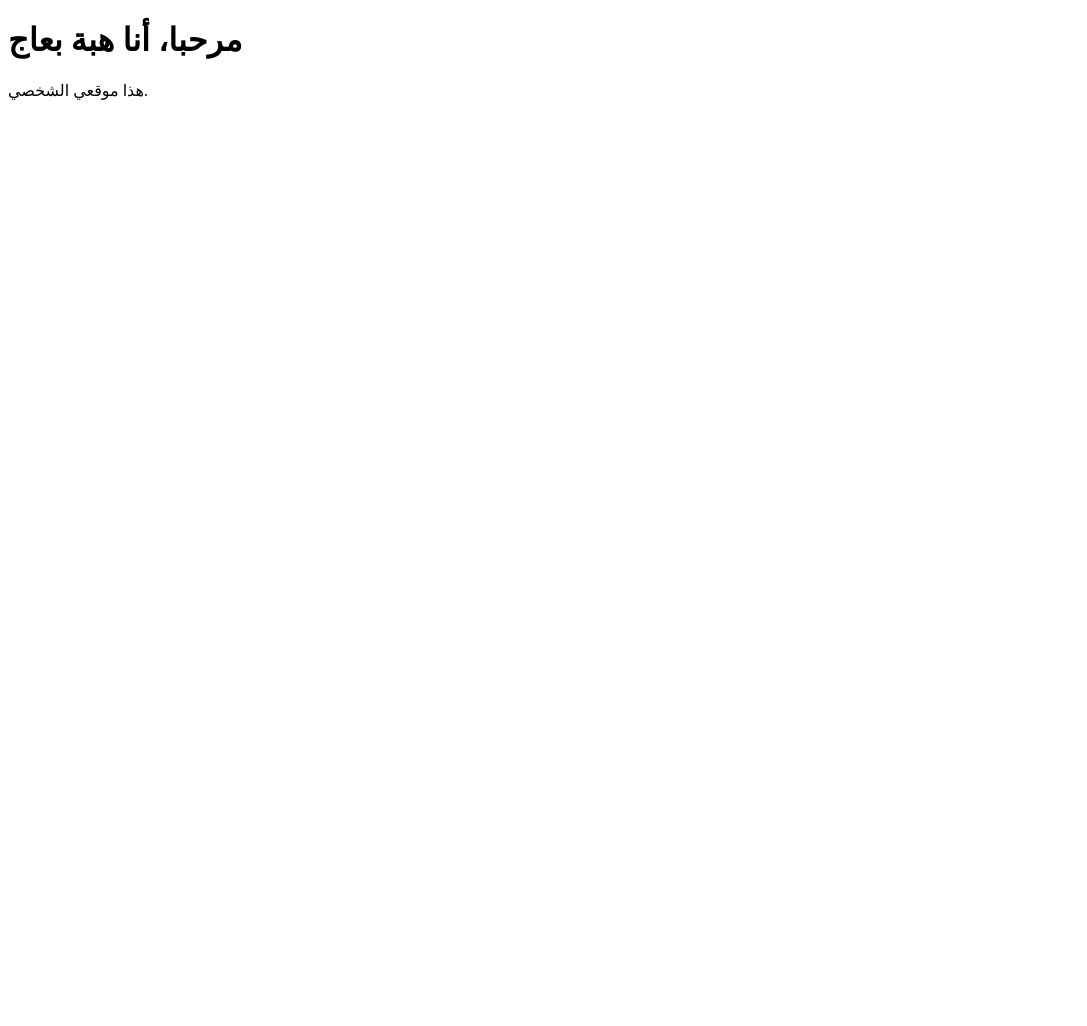
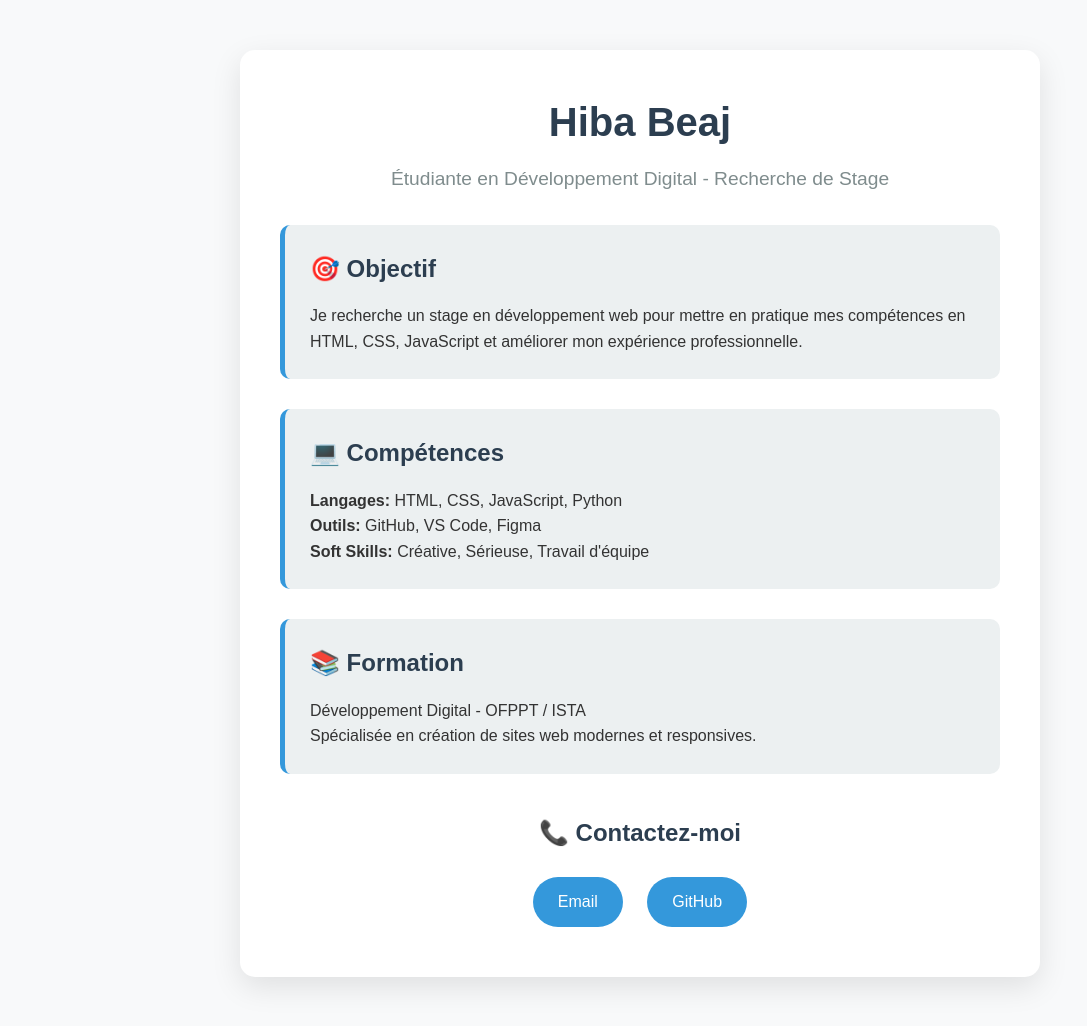
Before and after one commit to hibabeajdev/Site-vitrine-hiba, a plain HTML site: page index.html in a window 1280 px wide. Shown: the whole page, without its empty margins (0-1087 px from the left). Before the commit the page ends 800 px from the top, so only its background shows below. Drawn offline with Linux system fonts and the light colour scheme.

Commit message:
Update index.html

```diff
--- a/index.html
+++ b/index.html
@@ -1,11 +1,50 @@
 <!DOCTYPE html>
-<html lang="ar">
+<html lang="fr">
 <head>
-  <meta charset="UTF-8">
-  <title>Portfolio Hiba</title>
+    <meta charset="UTF-8">
+    <meta name="viewport" content="width=device-width, initial-scale=1.0">
+    <title>Hiba Beaj - Recherche de Stage</title>
+    <style>
+        * { margin: 0; padding: 0; box-sizing: border-box; }
+        body { font-family: Arial, sans-serif; line-height: 1.6; color: #333; background: #f8f9fa; }
+        .container { max-width: 800px; margin: 50px auto; padding: 40px; background: white; border-radius: 15px; box-shadow: 0 10px 30px rgba(0,0,0,0.1); }
+        h1 { color: #2c3e50; text-align: center; margin-bottom: 10px; font-size: 2.5em; }
+        .subtitle { text-align: center; color: #7f8c8d; margin-bottom: 30px; font-size: 1.2em; }
+        .section { margin: 30px 0; padding: 25px; background: #ecf0f1; border-radius: 10px; border-left: 5px solid #3498db; }
+        h2 { color: #2c3e50; margin-bottom: 15px; }
+        .contact { text-align: center; margin-top: 40px; }
+        .btn { display: inline-block; padding: 12px 25px; background: #3498db; color: white; text-decoration: none; border-radius: 25px; margin: 10px; transition: 0.3s; }
+        .btn:hover { background: #2980b9; transform: translateY(-2px); }
+    </style>
 </head>
 <body>
-  <h1>مرحبا، أنا هبة بعاج</h1>
-  <p>هذا موقعي الشخصي.</p>
+    <div class="container">
+        <h1>Hiba Beaj</h1>
+        <p class="subtitle">Étudiante en Développement Digital - Recherche de Stage</p>
+
+        <div class="section">
+            <h2>🎯 Objectif</h2>
+            <p>Je recherche un stage en développement web pour mettre en pratique mes compétences en HTML, CSS, JavaScript et améliorer mon expérience professionnelle.</p>
+        </div>
+
+        <div class="section">
+            <h2>💻 Compétences</h2>
+            <p><strong>Langages:</strong> HTML, CSS, JavaScript, Python<br>
+            <strong>Outils:</strong> GitHub, VS Code, Figma<br>
+            <strong>Soft Skills:</strong> Créative, Sérieuse, Travail d'équipe</p>
+        </div>
+
+        <div class="section">
+            <h2>📚 Formation</h2>
+            <p>Développement Digital - OFPPT / ISTA<br>
+            Spécialisée en création de sites web modernes et responsives.</p>
+        </div>
+
+        <div class="contact">
+            <h2>📞 Contactez-moi</h2>
+            <a href="mailto:hibabeaj@gmail.com" class="btn">Email</a>
+            <a href="https://github.com/hibabeajdev" class="btn">GitHub</a>
+        </div>
+    </div>
 </body>
 </html>
```
